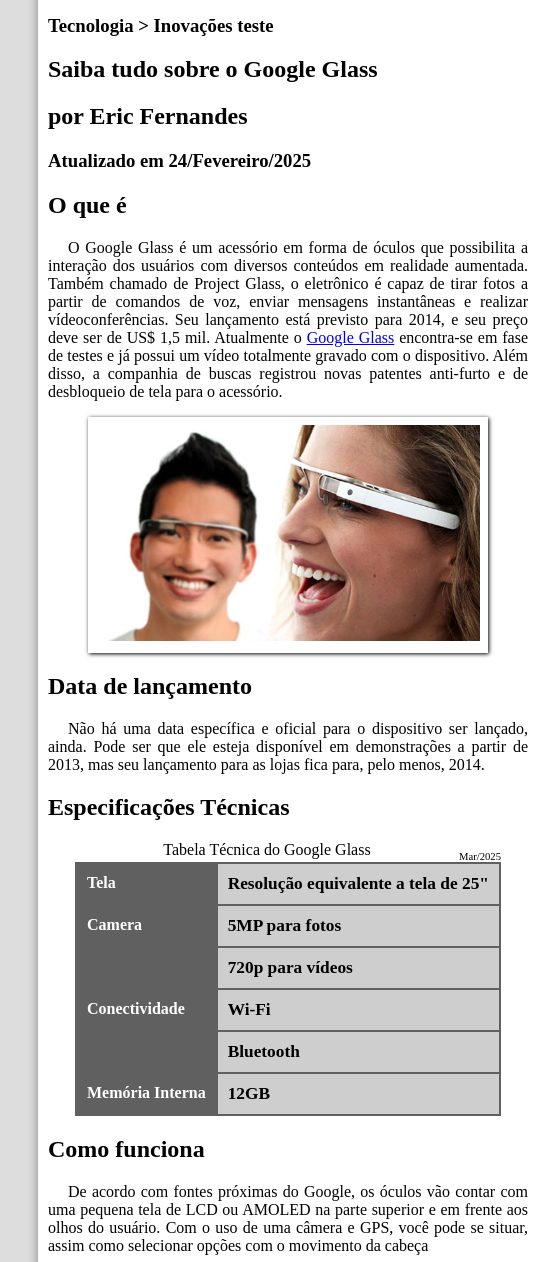
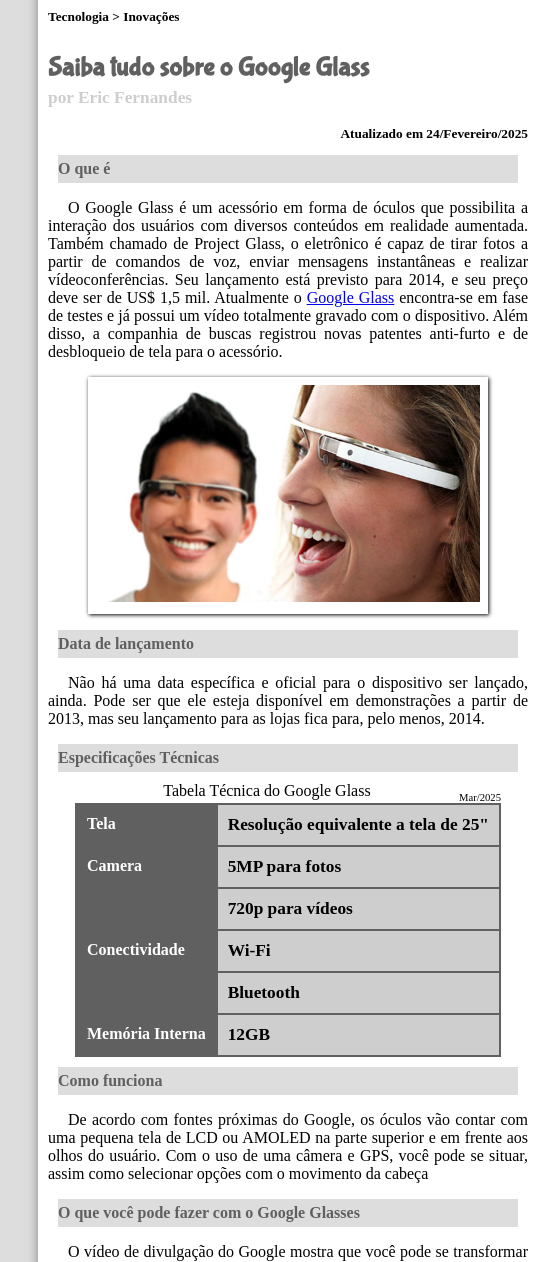
Before and after one commit to profericalmeida/projeto-glass, a plain HTML site: page index.html in a window 1280 px wide. Shown: the part 180-1442 px from the top of the page, 142-680 px from the left. Drawn offline with Linux system fonts and the light colour scheme.

Commit message:
Update index.html

```diff
--- a/index.html
+++ b/index.html
@@ -31,13 +31,17 @@
 </header>
 
 <section id="corpo">
-    <h3>Tecnologia > Inovações teste</h3>
-    <h1>Saiba tudo sobre o Google Glass</h1>
-    <h2>por Eric Fernandes</h2>
-    <h3>Atualizado em 24/Fevereiro/2025</h3>
+    <article id="noticia-principal">
+        <header id="cabecalho-artigo">
+            <hgroup>
+                <h3>Tecnologia > Inovações</h3>
+                <h1>Saiba tudo sobre o Google Glass</h1>
+                <h2>por Eric Fernandes</h2>
+                <h3 class="direita">Atualizado em 24/Fevereiro/2025</h3>
+            </hgroup>
+        </header>
 
-
-    <h1>O que é</h1>
+    <h2>O que é</h2>
     <p>O Google Glass é um acessório em forma de óculos que possibilita a interação dos usuários com diversos conteúdos em realidade aumentada. Também chamado de Project Glass, o eletrônico é capaz de tirar fotos a partir de comandos de voz, enviar mensagens instantâneas e realizar vídeoconferências. Seu lançamento está previsto para 2014, e seu preço deve ser de US$ 1,5 mil. Atualmente o <a href="https://youtube.com" target="_blank">Google Glass</a> encontra-se em fase de testes e já possui um vídeo totalmente gravado com o dispositivo. Além disso, a companhia de buscas registrou novas patentes anti-furto e de desbloqueio de tela para o acessório.</p>
 
     <figure class="foto-legenda">
@@ -48,10 +52,10 @@
         </figcaption>
     </figure>
 
-    <h1>Data de lançamento</h1>
+    <h2>Data de lançamento</h2>
     <p>Não há uma data específica e oficial para o dispositivo ser lançado, ainda. Pode ser que ele esteja disponível em demonstrações a partir de 2013, mas seu lançamento para as lojas fica para, pelo menos, 2014.</p>
 
-    <h1>Especificações Técnicas</h1>
+    <h2>Especificações Técnicas</h2>
     <table id="tabelaspecs">
         <caption>Tabela Técnica do Google Glass <span>Mar/2025</span></caption>
 
@@ -63,13 +67,14 @@
         <tr><td class="ce">Memória Interna</td> <td class="cd">12GB</td></tr>
     </table>
 
-    <h1>Como funciona</h1>
+    <h2>Como funciona</h2>
     <p>De acordo com fontes próximas do Google, os óculos vão contar com uma pequena tela de LCD ou AMOLED na parte superior e em frente aos olhos do usuário. Com o uso de uma câmera e GPS, você pode se situar, assim como selecionar opções com o movimento da cabeça</p>
 
-    <h1>O que você pode fazer com o Google Glasses</h1>
+    <h2>O que você pode fazer com o Google Glasses</h2>
     <p>O vídeo de divulgação do Google mostra que você pode se transformar em uma espécie de “super-humano”, já que o aparelho pode indicar a quantos metros você está de seu destino, se o metrô está aberto ou fechado, mostrar o clima, agenda e até mesmo permitir que você marque encontros apenas com comandos de voz.</p>
 
     [AQUI ENTRA UM VÍDEO]
+    </article>
 </section>
 
     <aside id="lateral">
@@ -79,7 +84,7 @@
 
     [AQUI ENTRA UM VÍDEO]
 
-    <h1>Novidades no Glass</h1>
+    <h2>Novidades no Glass</h2>
     <p>O Google enfim revelou as especificações completas do Google Glass, e com ele uma surpresa ainda inédita no mercado: a gigante das buscas usará um sistema de áudio baseado na transdução por condução. Através das hastes dos óculos, o som será transmitido para o ouvido do usuário por meio de microvibrações em determinados ossos de sua cabeça, sem usar nenhum tipo de alto-falante.</p>
 
     <p>Além da surpresa do áudio, a tela montada a frente do olho do usuário também chamou atenção. Serão 640 x 360 pixels de resolução que, em proporção, equivaleria a um monitor de 25 polegadas de alta definição colocado a 2,5 metros de distância do espectador.</p>
```
